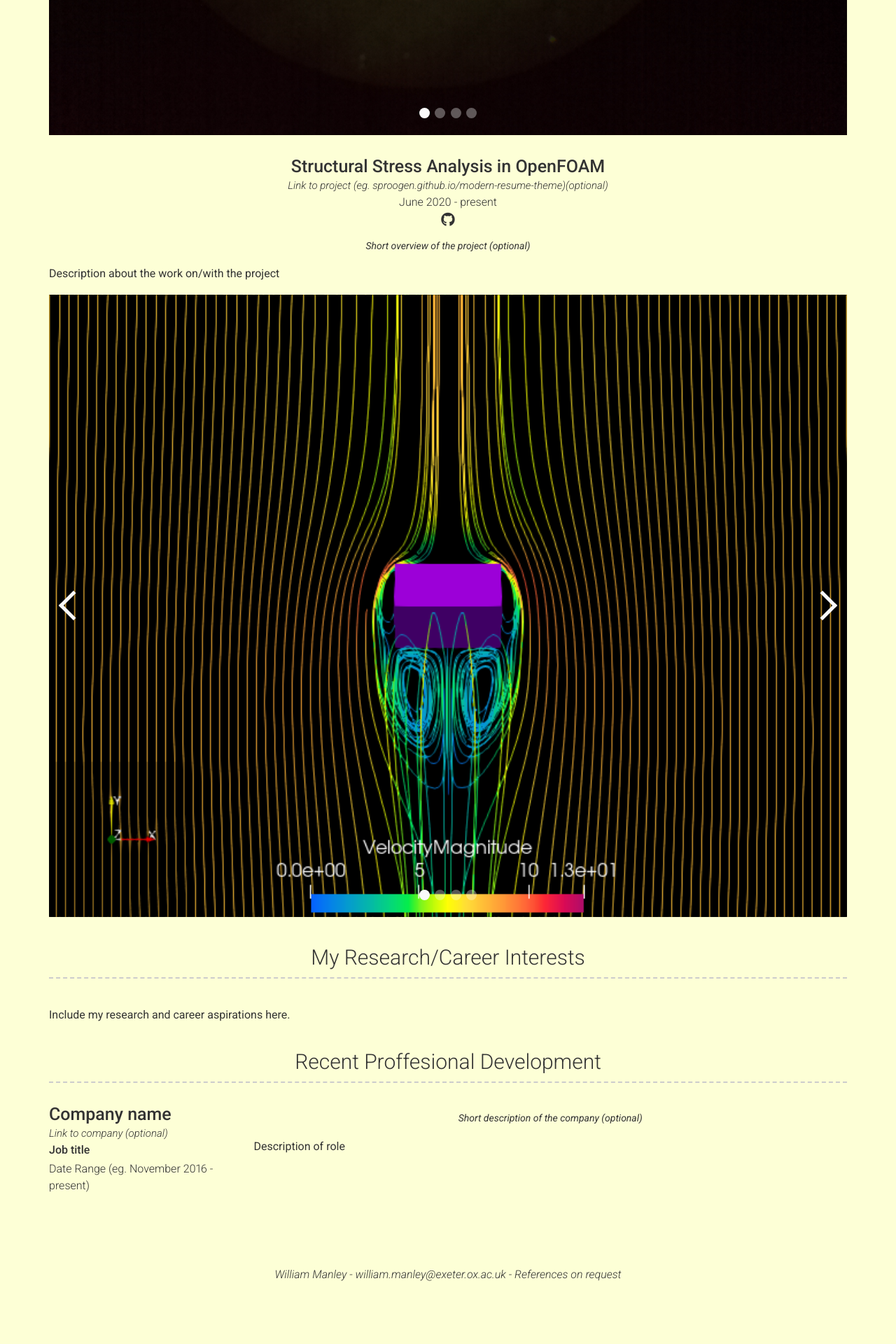
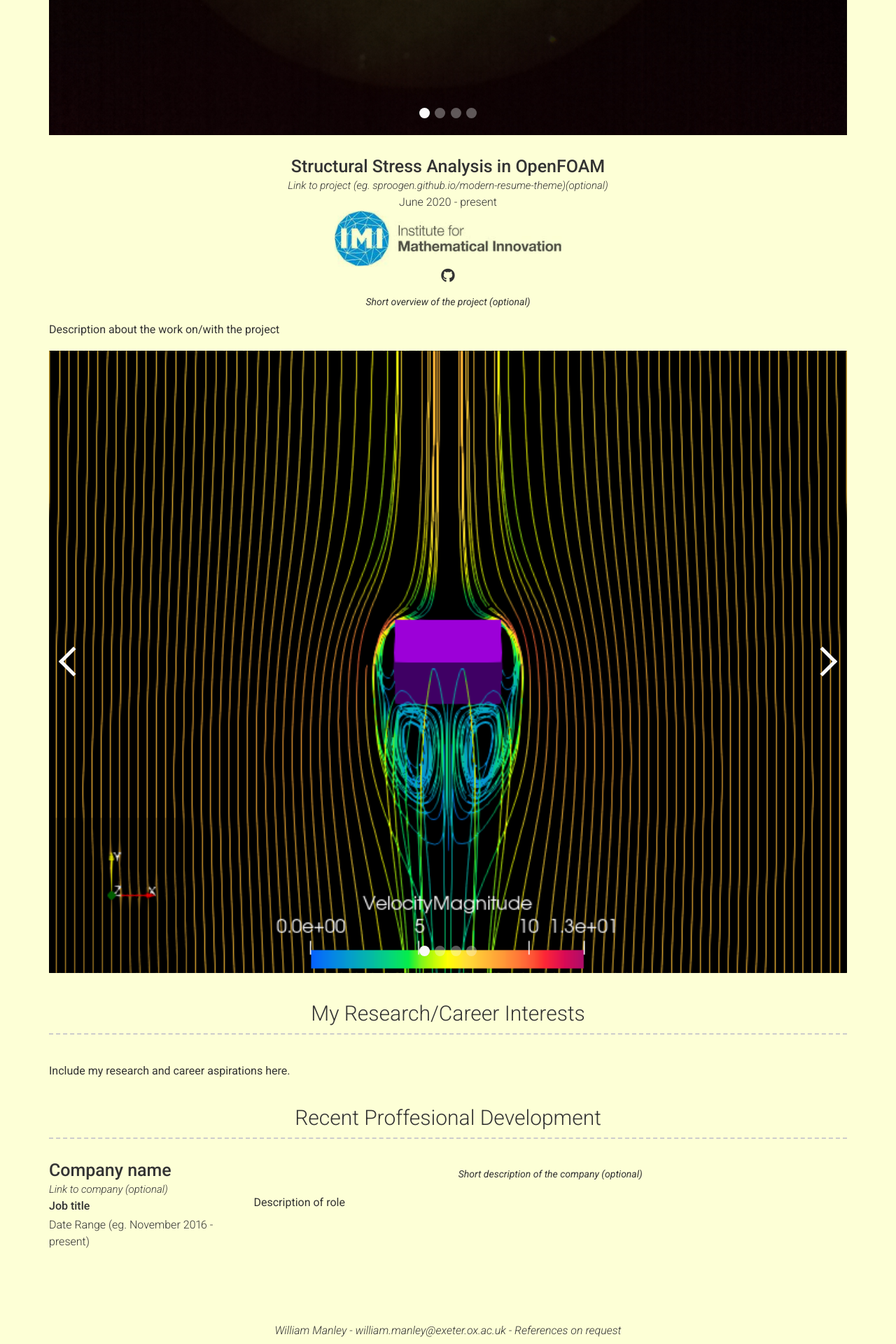
Before and after one commit to WilliamManley/WilliamManley.github.io, a Jekyll site: the page built from index.md, in a window 1280 px wide. Shown: the part 2483-4403 px from the top of the page at 70% size. Built offline with Jekyll 4.4.1, drawn with Linux system fonts in a browser that asks for light colours; nearby versions of some CDN libraries; before the commit the page ends 4323 px from its top, so only the background shows below that.

Commit message:
Added IMI logo to project

```diff
--- a/_data/projects.yml
+++ b/_data/projects.yml
@@ -38,7 +38,11 @@
 
 - layout: top-middle
   name: Structural Stress Analysis in OpenFOAM
-  dates: June 2020 - present
+  dates: |
+   June 2020 - present <br>
+   <img src="images/imi_logo.png" alt="IMI Logo" style="width:325px;height:80px;">
+
+
   link: Link to project (eg. sproogen.github.io/modern-resume-theme)(optional)
   github: Github page for project (eg. sproogen/modern-resume-theme)(optional)
   quote: >
```
